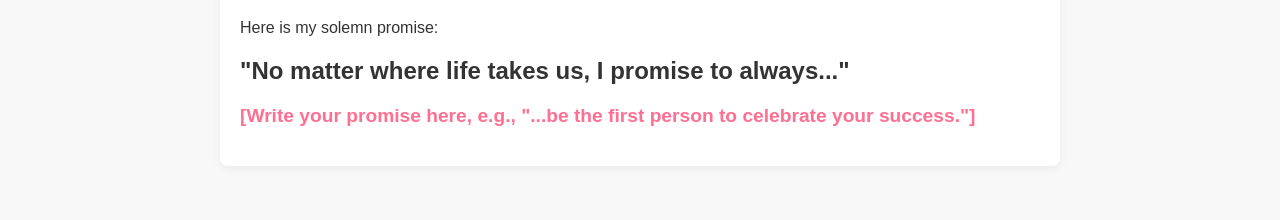
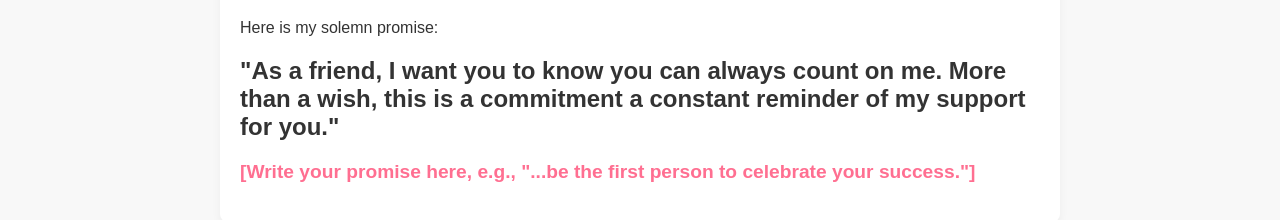
Before and after one commit to fayk1605-hub/Birthday-, a plain HTML site: page wish.html in a window 1280 px wide. Shown: the part 160-380 px from the top of the page. Drawn offline with Linux system fonts and the light colour scheme.

Commit message:
Update wish.html

```diff
--- a/wish.html
+++ b/wish.html
@@ -72,7 +72,7 @@ main {
     <main>
         <h1>A Promise I Make to You ✨</h1>
         <p>Here is my solemn promise:</p>
-        <h2>"No matter where life takes us, I promise to always..."</h2>
+        <h2>"As a friend, I want you to know you can always count on me. More than a wish, this is a commitment a constant reminder of my support for you."</h2>
         <p class="fade-in" style="animation-delay: 0.8s; font-size: 1.2em; color: #ff6f91; font-weight: bold;">[Write your promise here, e.g., "...be the first person to celebrate your success."]</p>
     </main>
 
```
